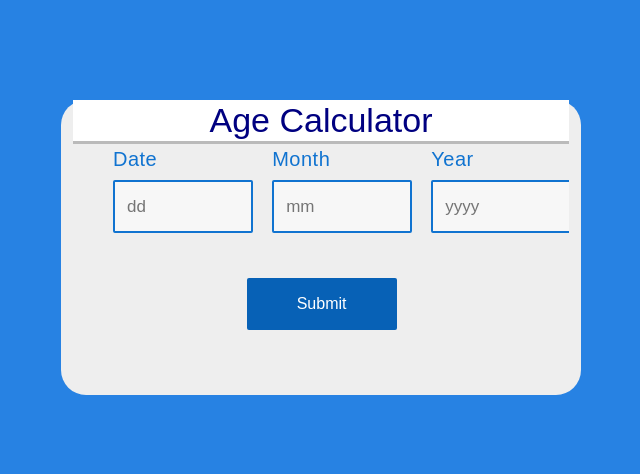
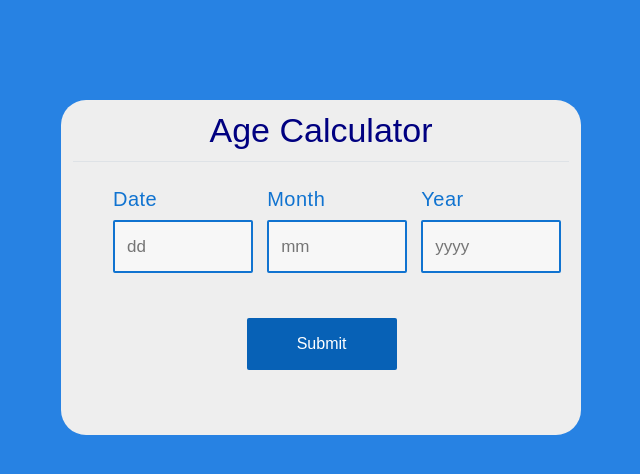
Before and after one commit to ShaviyaVictor/age_calculator, a plain HTML site: page index.html in a window 1280 px wide. Shown: the whole page, without its empty margins (319-959 px from the left). Drawn offline with nearby package versions, Linux system fonts and the light colour scheme.

Commit message:
Adjust the stylying of the top heading of the project

```diff
--- a/assets/styles.css
+++ b/assets/styles.css
@@ -28,7 +28,7 @@ body {
 }
 /* styles for the date input fields */
 .block {
-  width: 135px;
+  width: 130px;
   padding: 5px 20px;
   margin-left: 20px;
   display: inline-block;
@@ -41,10 +41,11 @@ body {
   font-family: sans-serif;
   font-weight: normal;
   margin-top: 0px;
-  box-shadow: 0px 3px #bababa;
-  background: white;
+  /* box-shadow: 0px 3px #bababa;   */
+  /* background: white;   */
   font-size: 34px;
   color: navy;
+  padding: 10px;
 }
 /* styles for the input labels */
 .title {
--- a/index.html
+++ b/index.html
@@ -21,9 +21,9 @@
       <form action="">
         <div class="base">
           <div class="enter">
-            <h4>Age Calculator</h4>
+            <h4 class="border-bottom">Age Calculator</h4>
           </div>
-          <div class="block">
+          <div class="block pt-4">
             <p class="title">Date</p>
             <input type="text" name="date" id="date" placeholder="dd" required="required" minlength="1" maxlength="2" />
           </div>
```
